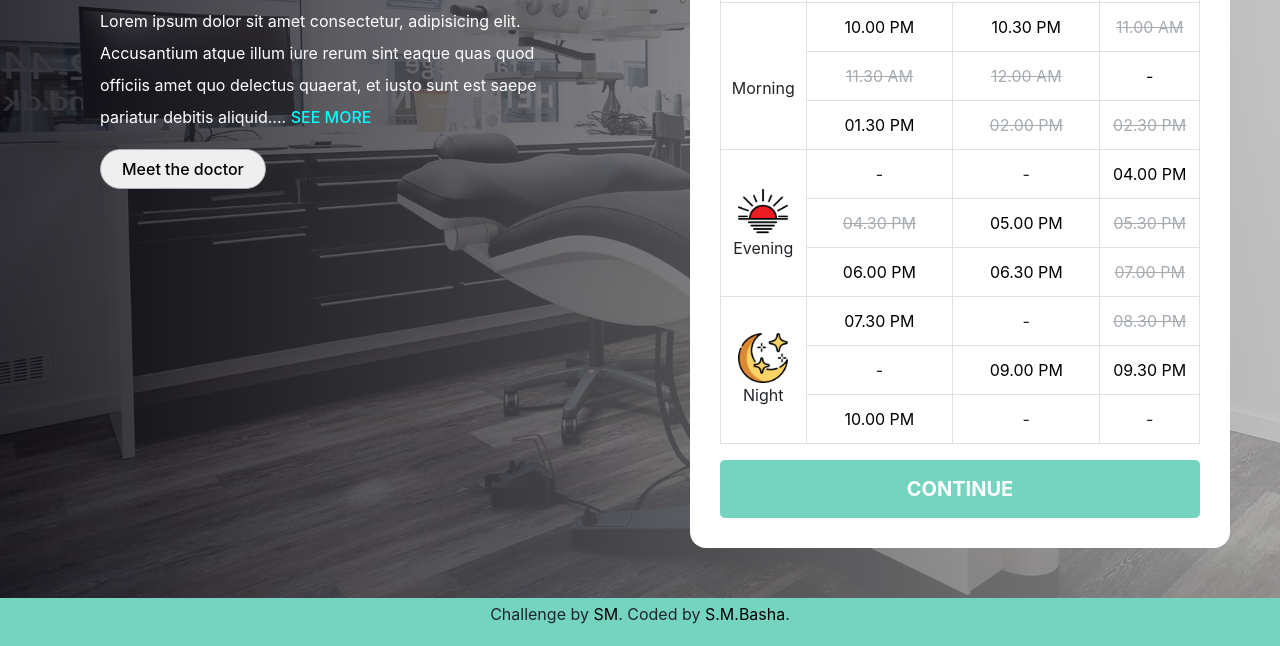
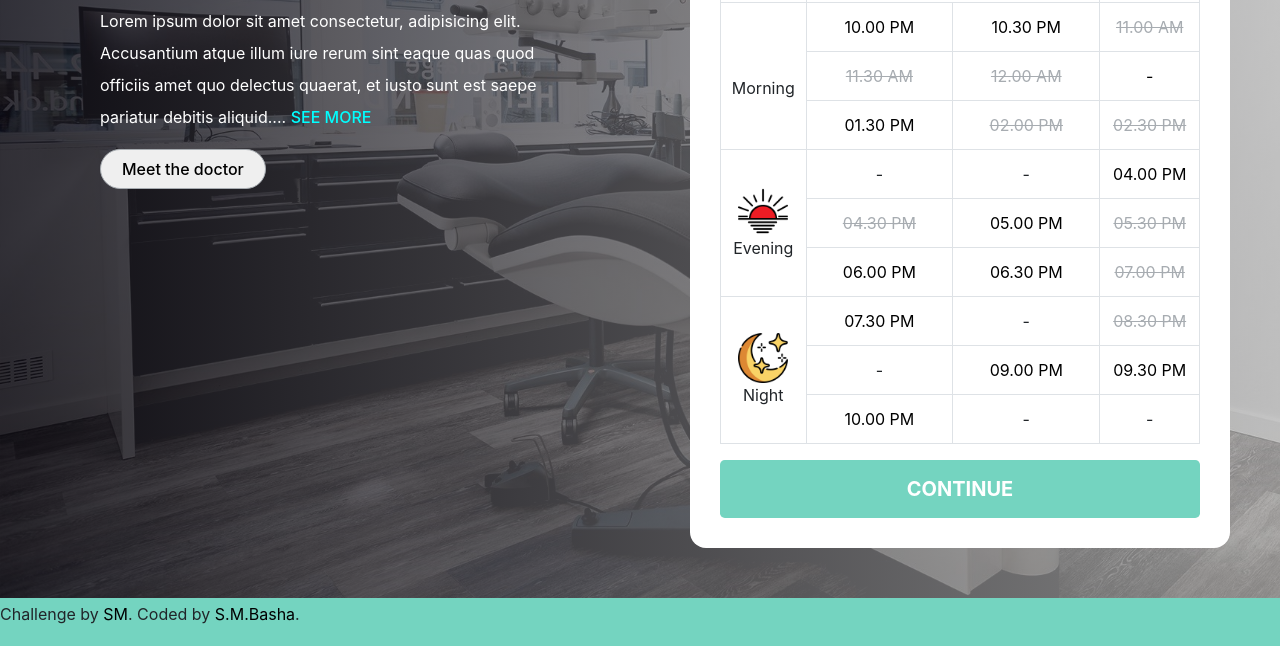
Before and after one commit to sm-basha/NF-DrAssignment, a plain HTML site: page index.html in a window 1280 px wide. Shown: the part 382-1028 px from the top of the page. Drawn offline with nearby package versions, Linux system fonts and the light colour scheme.

Commit message:
Update style.css

```diff
--- a/style.css
+++ b/style.css
@@ -1,6 +1,6 @@
 body{
     background-color: #74d4c0;
-    margin-bottom: 15px;
+    margin-bottom: 5px;
 }
 
 /* NAVBAR */
@@ -229,9 +229,6 @@ td:hover{background-color: #74d4c0; color: #fff; }
 
 button{outline: none;}
 
-.attribution{
-  text-align: center;
-}
 
 
 @media(max-width:1300px){
```
